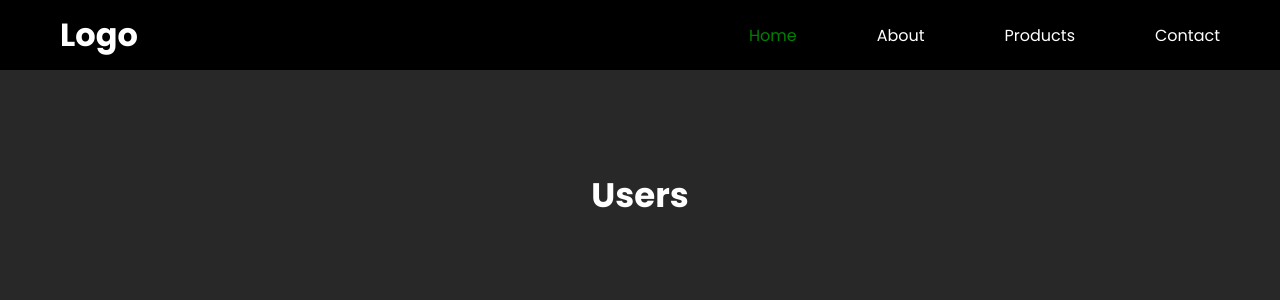
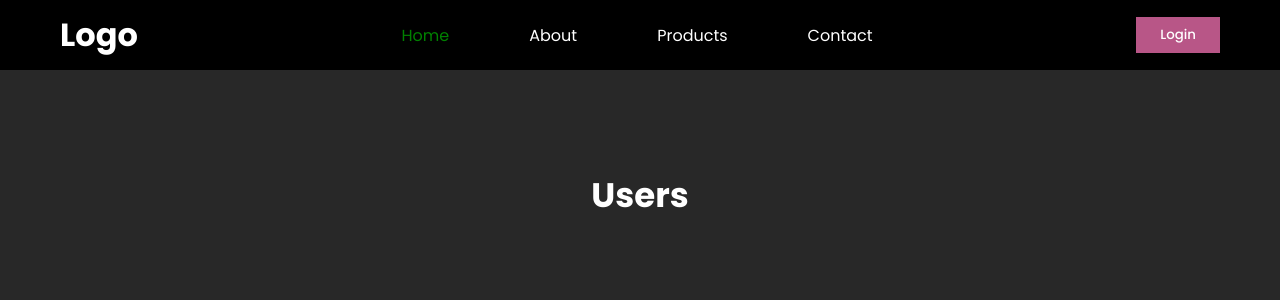
Before and after one commit to serhatbek/react-navbar-usercard, a React (Create React App) app: page / in a window 1280 px wide. Shown: the top 300 px of the page. Built offline with nearby package versions, Linux system fonts and the light colour scheme; no server answers.

Commit message:
ADD: button component

```diff
--- /dev/null
+++ b/src/components/Button/Button.js
@@ -0,0 +1,18 @@
+import React from 'react';
+import './Button.scss';
+
+const Button = ({ type, onClick, btnName, btnStyle, btnSize }) => {
+  return (
+    <>
+      <button
+        className={`btn ${btnStyle} ${btnSize}`}
+        onClick={onClick}
+        type={type}
+      >
+        {btnName}
+      </button>
+    </>
+  );
+};
+
+export default Button;
--- /dev/null
+++ b/src/components/Button/Button.scss
@@ -0,0 +1,23 @@
+.btn {
+  font-weight: 500;
+  border: none;
+  cursor: pointer;
+
+  &--green {
+    background-color: rgb(184, 86, 135);
+    color: #fff;
+  }
+
+  &--small {
+    padding: 6px 18px;
+  }
+
+  &--medium {
+    padding: 8px 24px;
+  }
+
+  &--large {
+    width: 100%;
+    padding: 12px 28px;
+  }
+}
--- a/src/components/Header/Header.js
+++ b/src/components/Header/Header.js
@@ -1,4 +1,5 @@
 import { NavLink } from 'react-router-dom';
+import Button from '../Button/Button';
 
 import Navbar from '../Navbar/Navbar';
 import './Header.scss';
@@ -11,6 +12,7 @@ const Header = () => {
           <h1>Logo</h1>
         </NavLink>
         <Navbar />
+        <Button btnStyle='btn--green' btnSize='btn--medium' btnName='Login' />
       </div>
     </header>
   );
```
